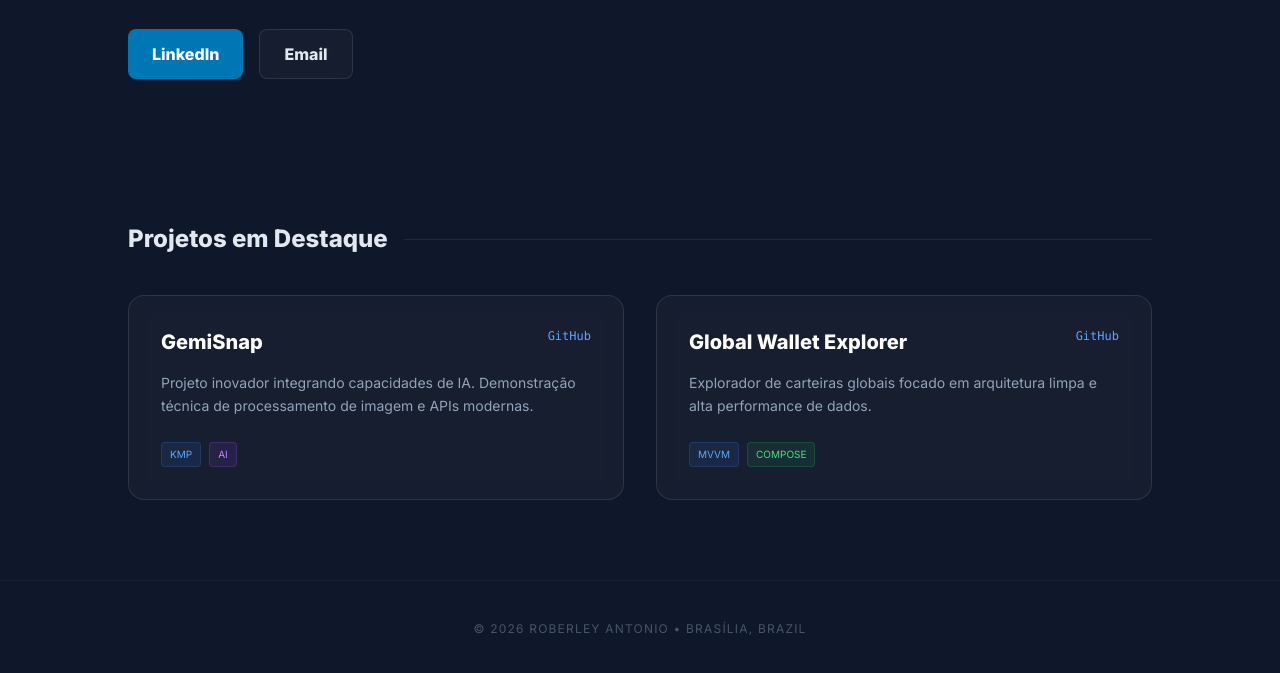
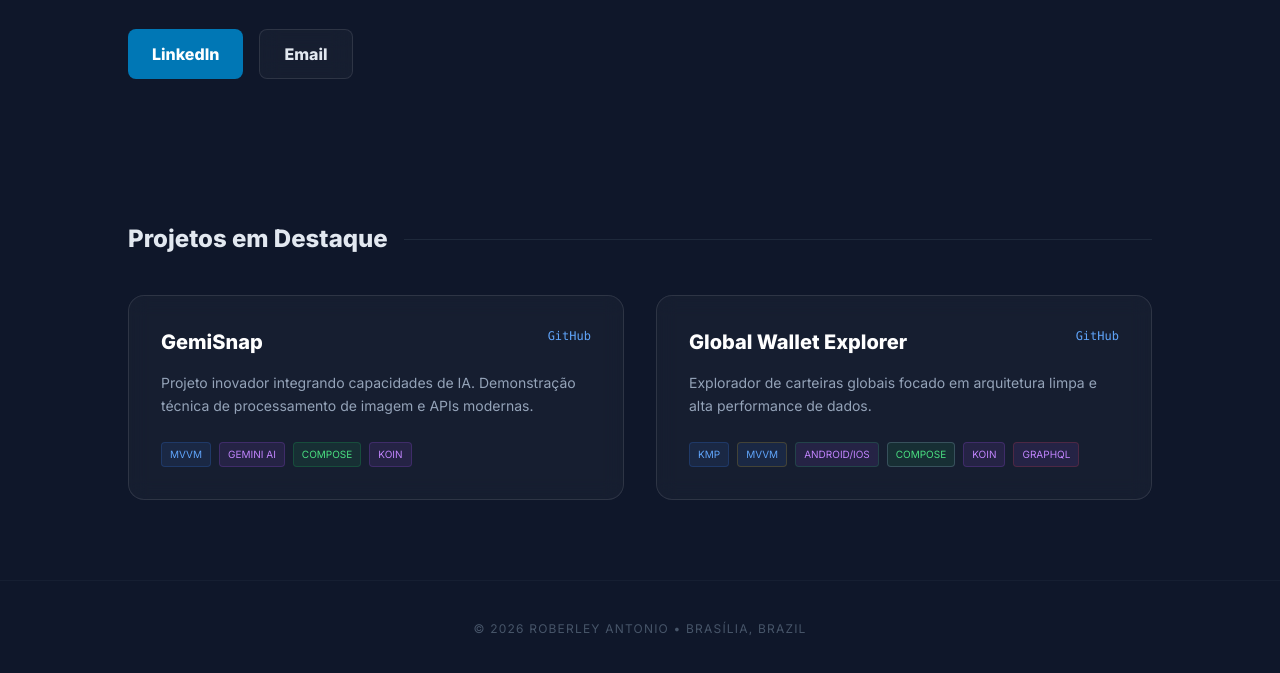
Before and after one commit to roberleyantonio/roberleyantonio.github.io, a plain HTML site: page index.html in a window 1280 px wide. Shown: the part 391-1064 px from the top of the page. Drawn offline with nearby package versions, Linux system fonts and the light colour scheme.

Commit message:
Update index.html

```diff
--- a/index.html
+++ b/index.html
@@ -64,8 +64,10 @@
                         <span class="lang-en">Innovative project integrating AI capabilities. Technical demonstration of image processing and modern APIs.</span>
                     </p>
                     <div class="flex gap-2">
-                        <span class="text-[10px] px-2 py-1 bg-blue-500/10 text-blue-400 rounded border border-blue-500/20">KMP</span>
-                        <span class="text-[10px] px-2 py-1 bg-purple-500/10 text-purple-400 rounded border border-purple-500/20">AI</span>
+                        <span class="text-[10px] px-2 py-1 bg-blue-500/10 text-blue-400 rounded border border-blue-500/20">MVVM</span>
+                        <span class="text-[10px] px-2 py-1 bg-purple-500/10 text-purple-400 rounded border border-purple-500/20">GEMINI AI</span>
+                        <span class="text-[10px] px-2 py-1 bg-green-500/10 text-green-400 rounded border border-green-500/20">COMPOSE</span>
+                        <span class="text-[10px] px-2 py-1 bg-purple-500/10 text-purple-400 rounded border border-purple-500/20">KOIN</span>
                     </div>
                 </a>
 
@@ -79,8 +81,12 @@
                         <span class="lang-en">Global wallet explorer focused on clean architecture and high data performance.</span>
                     </p>
                     <div class="flex gap-2">
-                        <span class="text-[10px] px-2 py-1 bg-blue-500/10 text-blue-400 rounded border border-blue-500/20">MVVM</span>
-                        <span class="text-[10px] px-2 py-1 bg-green-500/10 text-green-400 rounded border border-green-500/20">COMPOSE</span>
+                        <span class="text-[10px] px-2 py-1 bg-blue-500/10 text-blue-400 rounded border border-blue-500/20">KMP</span>
+                        <span class="text-[10px] px-2 py-1 bg-blue-500/10 text-blue-400 rounded border border-yellow-500/20">MVVM</span>
+                        <span class="text-[10px] px-2 py-1 bg-purple-500/10 text-purple-400 rounded border border-green-500/20">ANDROID/IOS</span>
+                        <span class="text-[10px] px-2 py-1 bg-green-500/10 text-green-400 rounded border border-blue-200/20">COMPOSE</span>
+                        <span class="text-[10px] px-2 py-1 bg-purple-500/10 text-purple-400 rounded border border-purple-500/20">KOIN</span>
+                        <span class="text-[10px] px-2 py-1 bg-purple-500/10 text-purple-400 rounded border border-red-500/20">GRAPHQL</span>
                     </div>
                 </a>
             </div>
```
